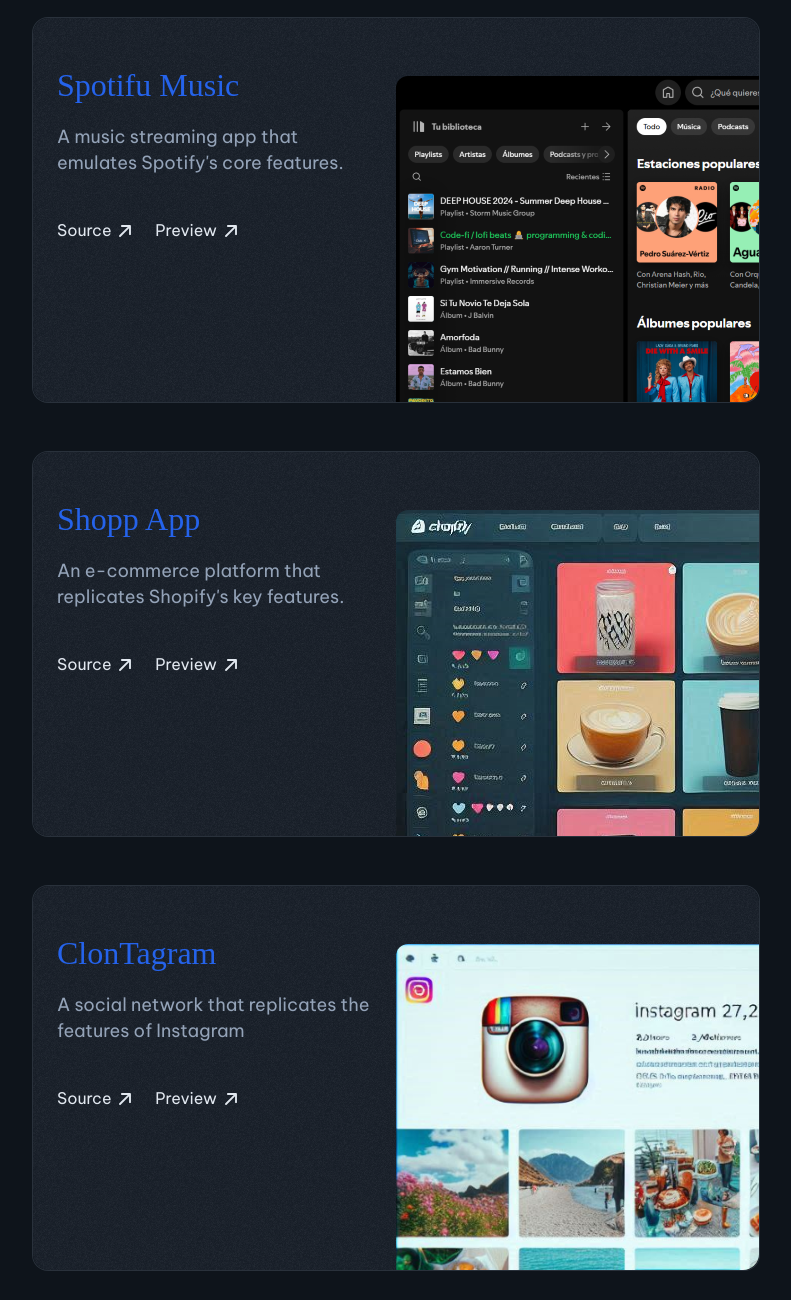
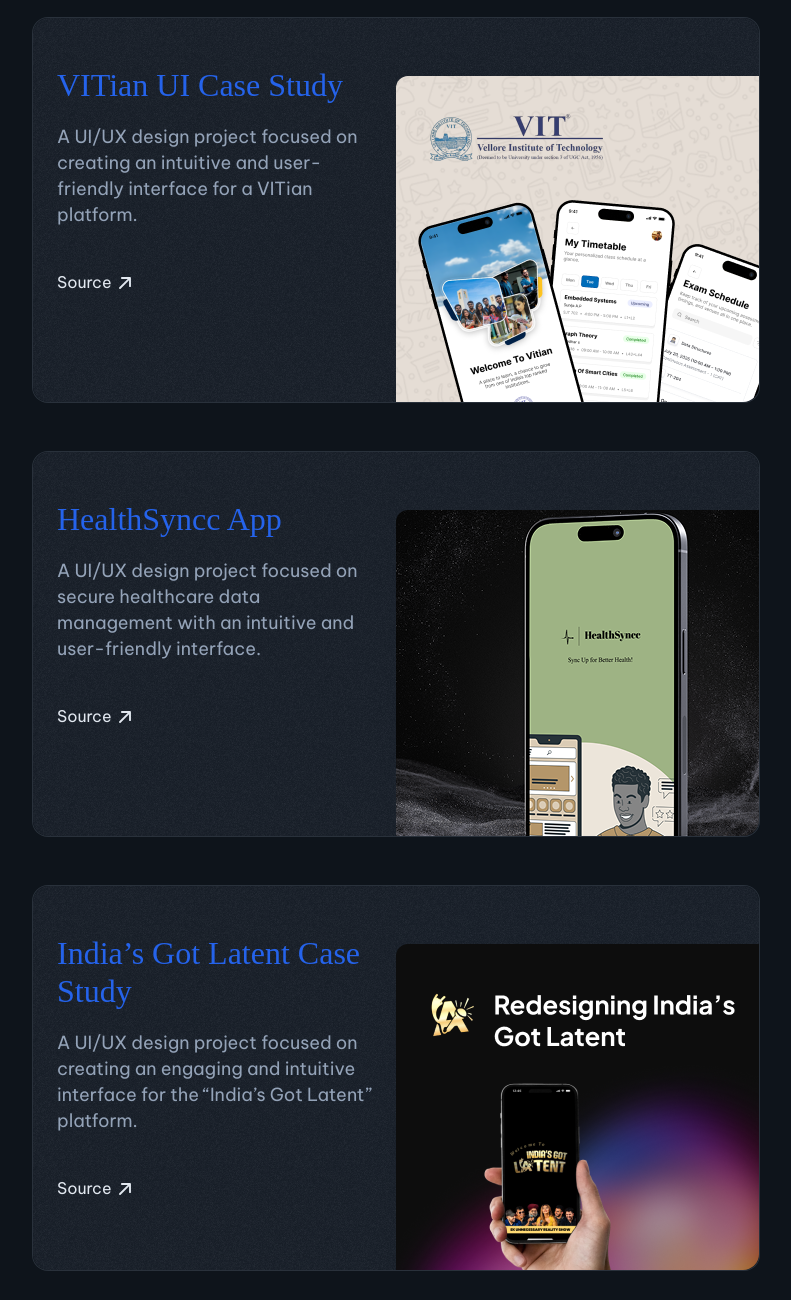
Before and after one commit to anmoltiwari0712/bilkulanmol, an Astro site: page / in a window 1280 px wide. Shown: the part 2860-4160 px from the top of the page, without its empty margins (244-1035 px from the left). Built offline with nearby package versions, Linux system fonts and the light colour scheme; Astro itself is replaced by a stand-in of ours; a web font is replaced by a local one.

Commit message:
Updated Projects section with 3 Projects (Design)

```diff
--- a/src/components/Projects.astro
+++ b/src/components/Projects.astro
@@ -33,13 +33,13 @@ const { projects } = Astro.props;
                 >
                   Source
                 </a>
-                <a
+                {/* <a
                   href={linkPreview}
                   target="_blank"
                   class="after:relative after:bottom-[-5px] after:content-[url(/external.svg)] hover:underline"
                 >
                   Preview
-                </a>
+                </a> */}
               </div>
             </div>
             <div class="flex items-end justify-end overflow-hidden">
--- a/src/config/index.ts
+++ b/src/config/index.ts
@@ -102,25 +102,29 @@ export const SITE_CONTENT: SiteContent = {
   ],
   projects: [
     {
-      name: "Spotifu Music",
-      summary: "A music streaming app that emulates Spotify's core features.",
+      name: "VITian UI Case Study",
+      summary:
+        "A UI/UX design project focused on creating an intuitive and user-friendly interface for a VITian platform.",
       linkPreview: "/",
-      linkSource: "https://github.com/immois/astro-zen",
-      image: "/spotifu.png",
+      linkSource: "https://www.behance.net/gallery/230696965/VITian-Redesigned",
+      image: "/Vitian.png",
     },
     {
-      name: "Shopp App",
-      summary: "An e-commerce platform that replicates Shopify's key features.",
+      name: "HealthSyncc App",
+      summary:
+        "A UI/UX design project focused on secure healthcare data management with an intuitive and user-friendly interface.",
       linkPreview: "/",
-      linkSource: "https://github.com/immois/astro-zen",
-      image: "/shopify-clon.png",
+      linkSource: "https://www.behance.net/gallery/200851221/HealthSyncc",
+      image: "/healthsyncc.png",
     },
     {
-      name: "ClonTagram",
-      summary: "A social network that replicates the features of Instagram",
+      name: "India’s Got Latent Case Study",
+      summary:
+        "A UI/UX design project focused on creating an engaging and intuitive interface for the “India’s Got Latent” platform.",
       linkPreview: "/",
-      linkSource: "https://github.com/immois/astro-zen",
-      image: "/clone-ig.png",
+      linkSource:
+        "https://www.behance.net/gallery/219131203/Redesigning-Indias-Got-Latent",
+      image: "/latent.png",
     },
   ],
   about: {
```
Also changed, not shown: public/Vitian.png (added), public/alejandro-big.jpg (deleted), public/alejandro-small.jpg (deleted), public/healthsyncc.png (added), public/latent.png (added).
